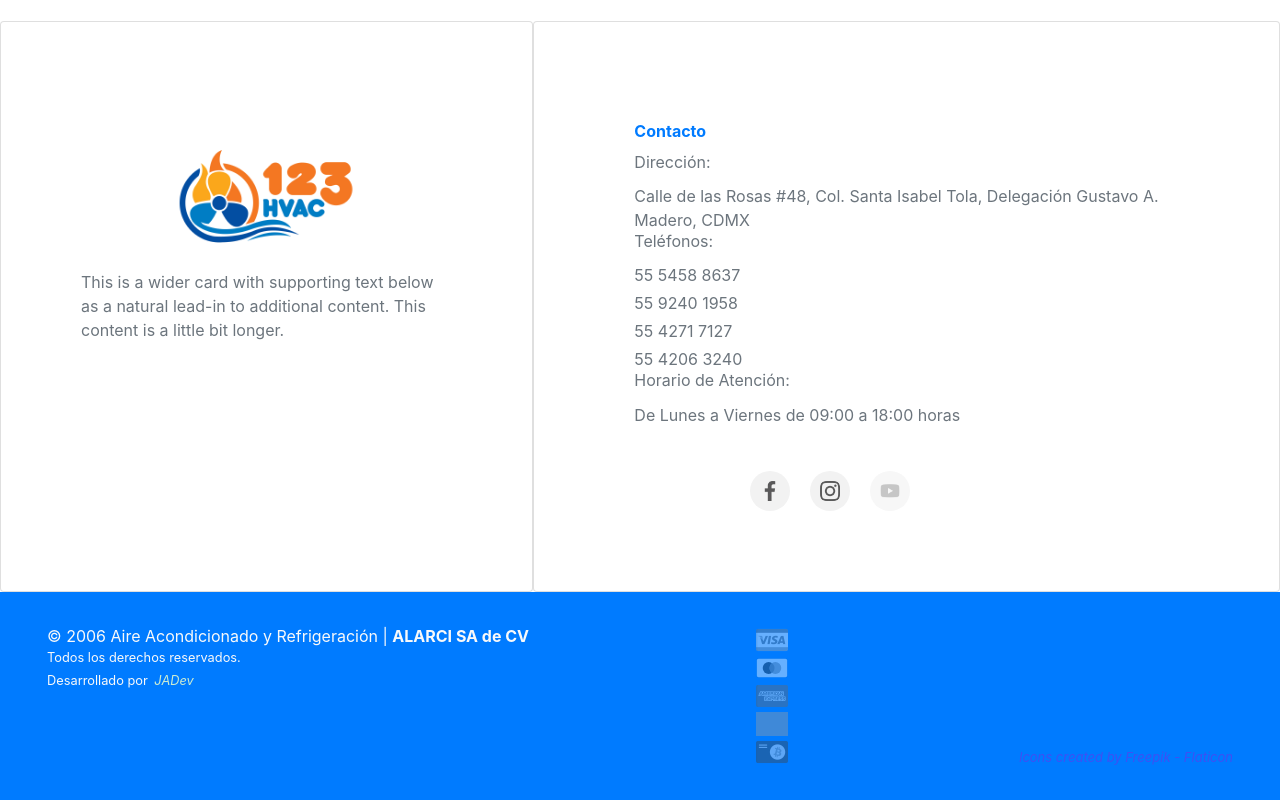
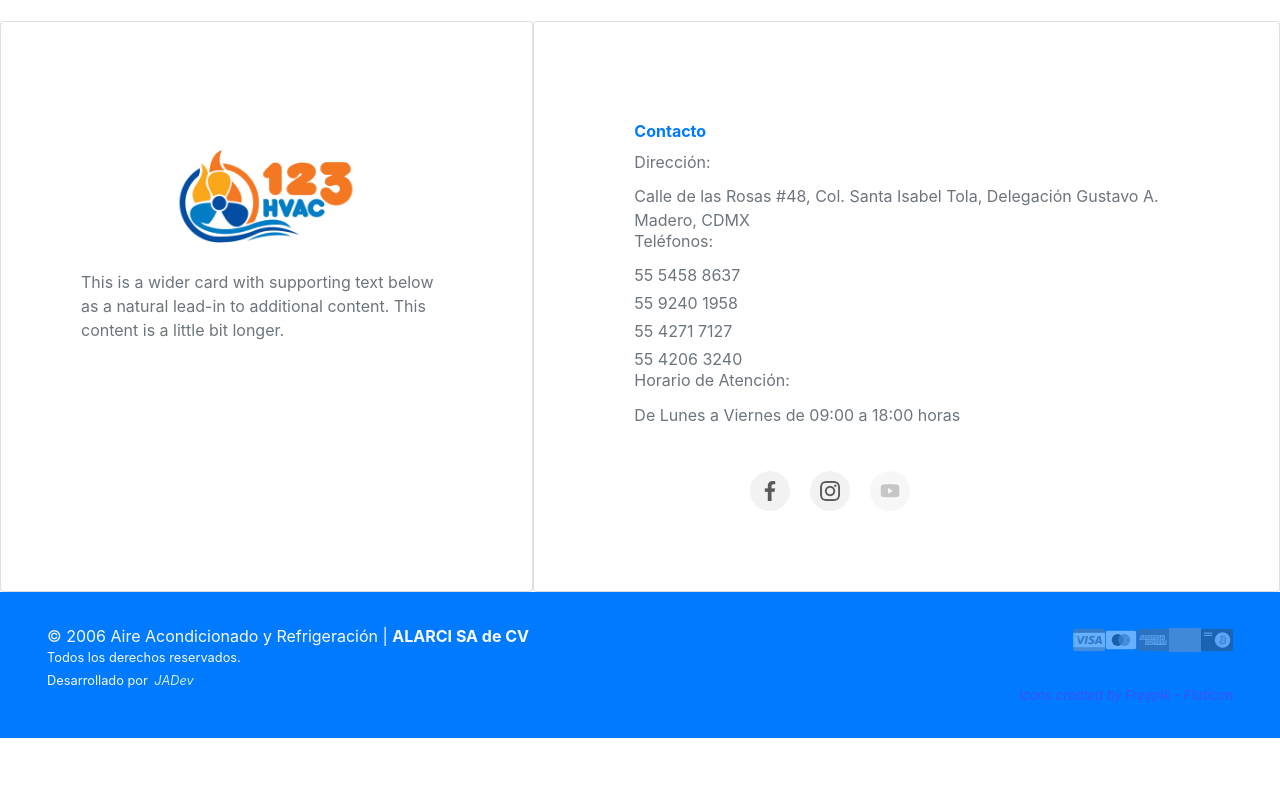
Before and after one commit to NewIncome/alarci, a React (Create React App) app: page / in a window 1280 px wide. Shown: the part 4827-5627 px from the top of the page. After the commit the page ends 5565 px from the top, so only its background shows below. Built offline with nearby package versions, Linux system fonts and the light colour scheme; grey boxes are pictures that could not be loaded.

Commit message:
Fix for footer cards position screwed on previous upgrade

```diff
--- a/src/components/Footer.js
+++ b/src/components/Footer.js
@@ -11,7 +11,7 @@ const Footer = () =>
     </div>
     <div className="col-sm-5 text-sm-right d-flex flex-column">
       <div className="payments">
-        <div className="pt-3 pt-sm-0" data-toggle="tooltip" data-placement="top" title="Próximamente">
+        <div className="card-gp pt-3 pt-sm-0" data-toggle="tooltip" data-placement="top" title="Próximamente">
           <img src={visa} alt="visa" className="cards vs-c" />
           <svg className="cards icon mc-c" viewBox="0 0 38 24" xmlns="http://www.w3.org/2000/svg" role="img" width={38} height={24} aria-labelledby="pi-master">
             <title id="pi-master">Mastercard</title>
--- a/src/styles/main.scss
+++ b/src/styles/main.scss
@@ -249,6 +249,10 @@ body {
     filter: grayscale(1) opacity(.4);
     width: 32px;
   }
+}
+
+#Footer .card-gp {
+  display: ruby;
 }
 
 #root {
```
